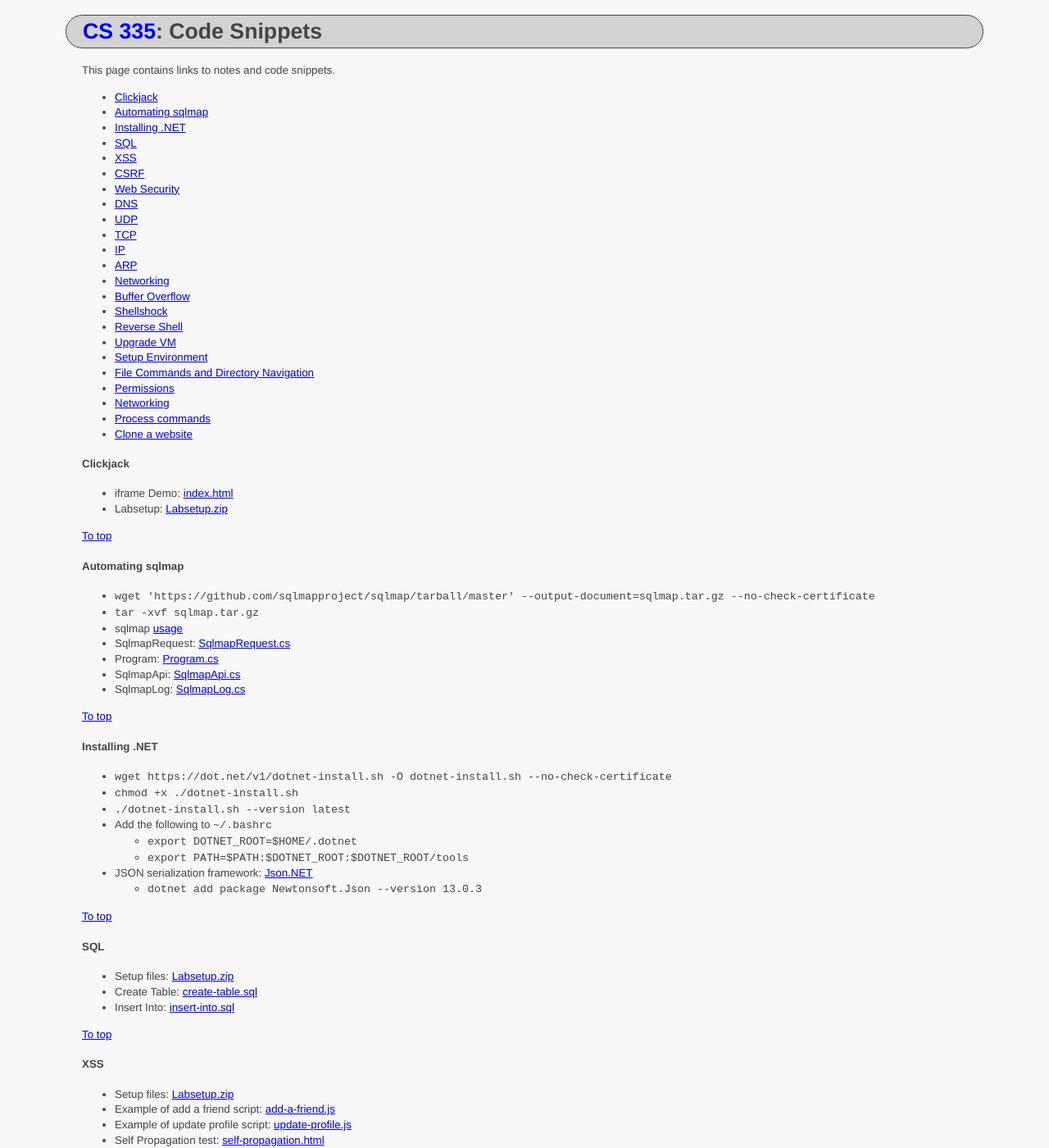
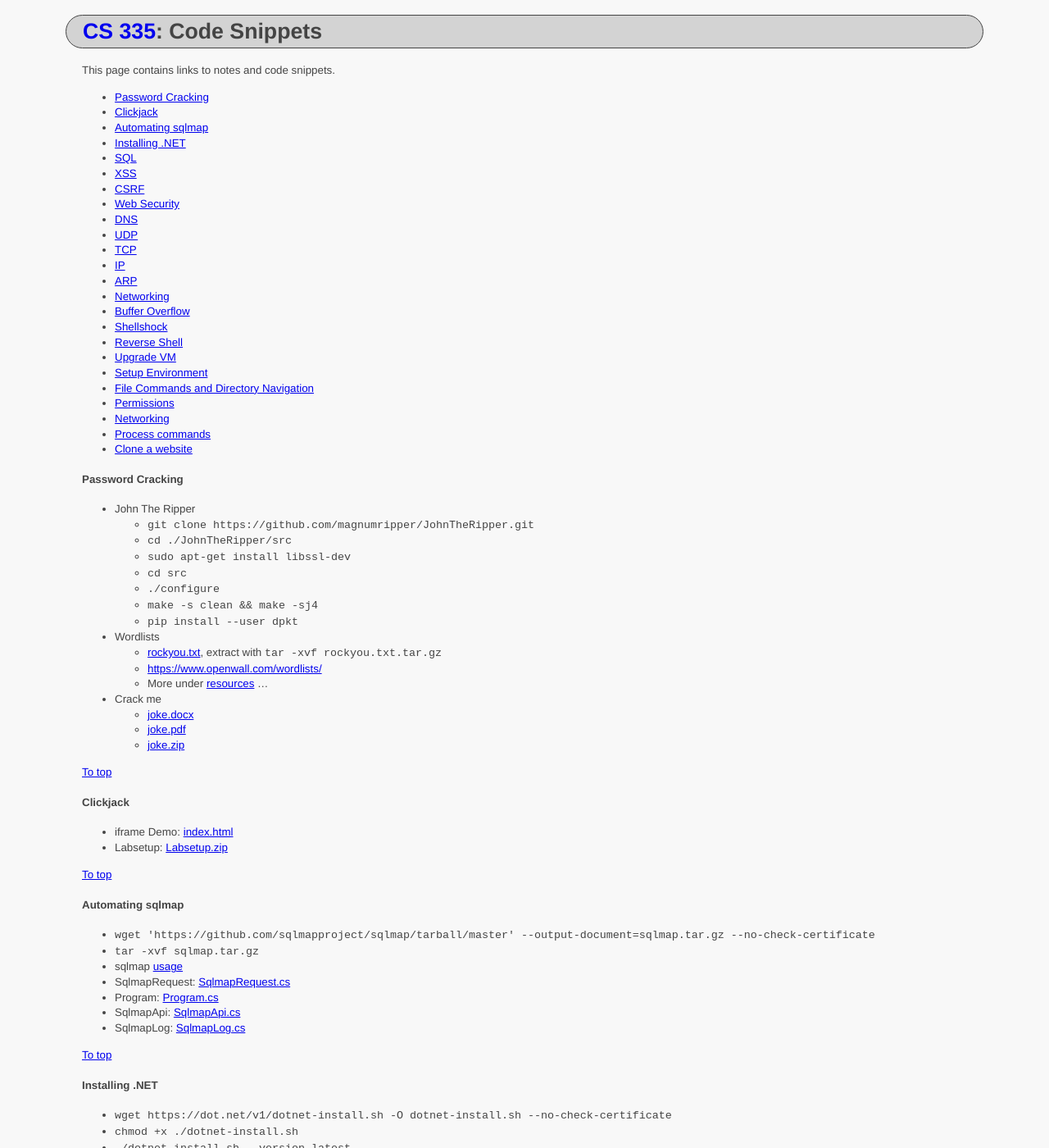
Before and after one commit to ycpcs/cs335-spring2025, a Jekyll site: the page built from notes/index.md, in a window 1280 px wide and 1400 px high. Shown: the whole window at 82% size. Built offline with Jekyll 4.4.1, drawn with Linux system fonts in a browser that asks for light colours.

Commit message:
add john

````diff
--- a/notes/index.md
+++ b/notes/index.md
@@ -6,6 +6,7 @@ title: "Code Snippets"
 
 This page contains links to notes and code snippets.
 
+- [Password Cracking](#password-cracking)
 - [Clickjack](#clickjack)
 - [Automating sqlmap](#automating-sqlmap)
 - [Installing .NET](#installing-net)
@@ -29,6 +30,26 @@ This page contains links to notes and code snippets.
 - [Networking](#networking-1)
 - [Process commands](#process-commands)
 - [Clone a website](#clone-a-website)
+
+#### Password Cracking
+- John The Ripper
+  - ```git clone https://github.com/magnumripper/JohnTheRipper.git```
+  - ```cd ./JohnTheRipper/src```
+  - ```sudo apt-get install libssl-dev```
+  - ```cd src```
+  - ```./configure```
+  - ```make -s clean && make -sj4```
+  - ```pip install --user dpkt```
+- Wordlists
+  - [rockyou.txt](pass\rockyou.txt.tar.gz), extract with ```tar -xvf rockyou.txt.tar.gz```
+  - [https://www.openwall.com/wordlists/](https://www.openwall.com/wordlists/)
+  - More under [resources](..\resources\index.html) ...
+- Crack me
+  - [joke.docx](pass\joke.docx)
+  - [joke.pdf](pass\joke.pdf)
+  - [joke.zip](pass\joke.zip)
+
+<a href="#">To top</a>
 
 #### Clickjack
 - iframe Demo: <a href=".\clickjack\index.txt" target="_blank">index.html</a>
````
